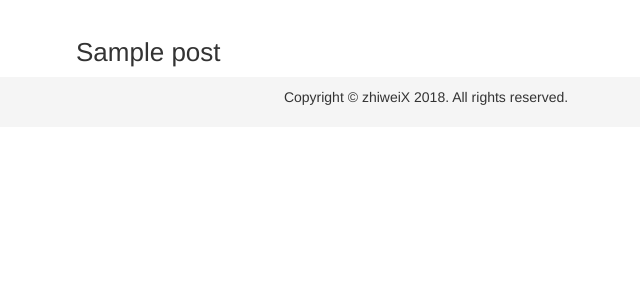
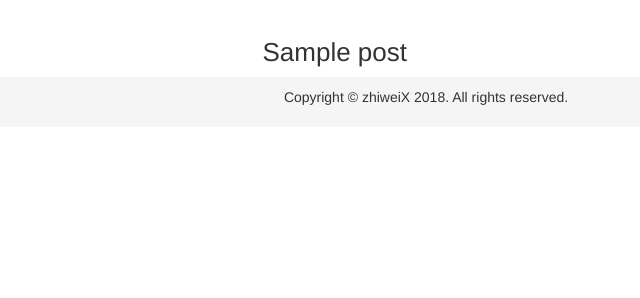
Before and after one commit to zhiwei1988/blog, a Flask app: template app/templates/post.html in a window 1280 px wide. Shown: the part 59-357 px from the top of the page, without its empty margins (214-854 px from the left). Run offline with Flask 2, Linux system fonts and the light colour scheme; the template is opened without the code that fills it: values that come from a table or form of the project are taken from there, others are empty; tables that the repository leaves empty hold one stand-in row (values such as "Sample post"); parts of the project's set-up code (start-up, migrations or seed data) failed here and were passed over; some libraries are stand-ins or nearby versions.

Commit message:
修改标题样式

```diff
--- a/app/static/css/style.css
+++ b/app/static/css/style.css
@@ -14,7 +14,7 @@ h4, h5, h6 {
   font-size: 14px;
 }
 
-blockquote q {
+blockquote p {
   font-size: 14px;
 }
 
@@ -76,6 +76,10 @@ table tr td {
   text-align: center;
 }
 
+.post-detail .post-title {
+  text-align: center;
+}
+
 .post-title-link {
   color: #555;
 }
@@ -100,10 +104,6 @@ table tr td {
 
   h4, h5, h6 {
     font-size: 18px;
-  }
-
-  .post-title {
-    font-size: 26px;
   }
 
   .navbar > .container .navbar-brand {
--- a/app/templates/post.html
+++ b/app/templates/post.html
@@ -6,7 +6,7 @@
 {%- endblock styles %}
 
 {% block post_page_content -%}
-<div class="container">
+<div class="container post-detail">
   <div class="row" >
     <article class="col-md-9">
       <header class="post-header">
```
